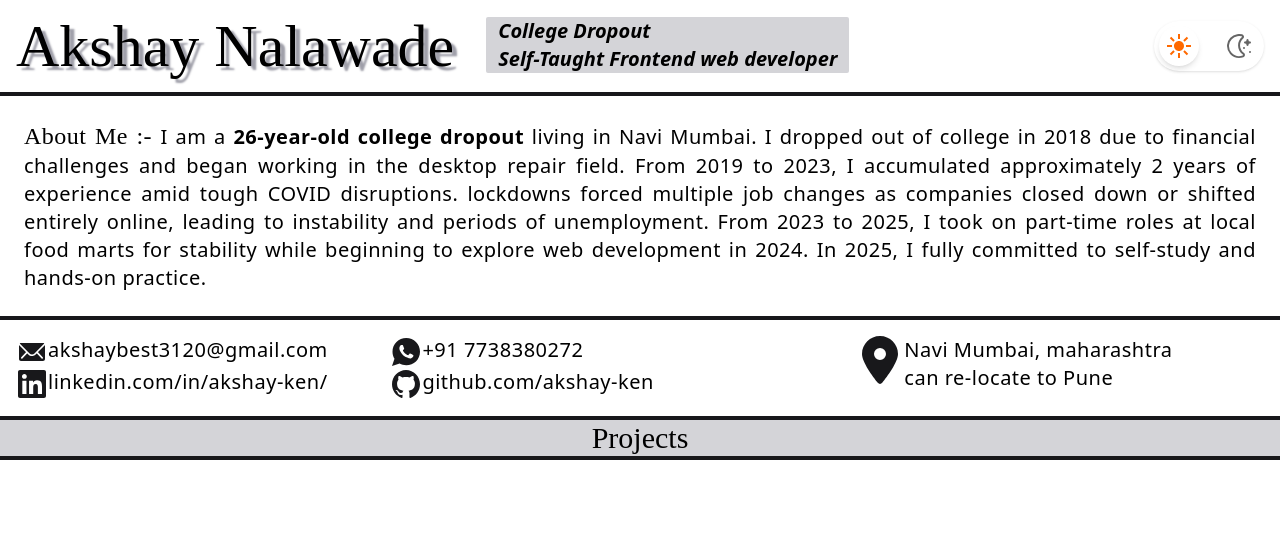
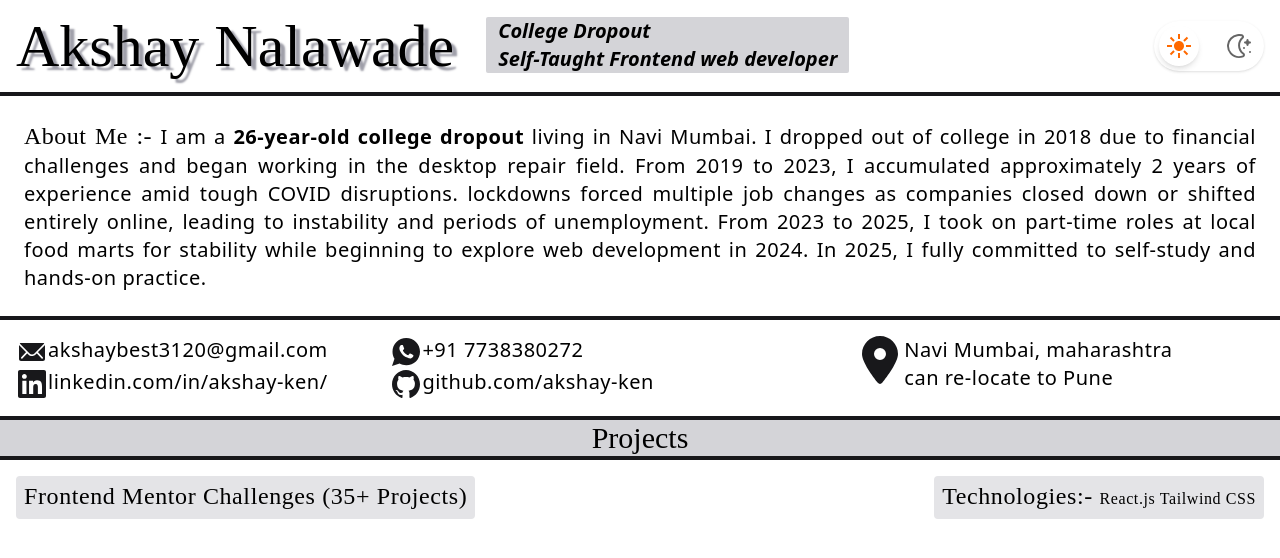
Before and after one commit to akshay-ken/Resume, a React (Vite) app: page / in a window 1280 px wide. Shown: the top 558 px of the page. Built offline with nearby package versions, Linux system fonts and the light colour scheme; a web font is replaced by a local one.

Commit message:
style: add text styling and dark mode wiht bg and variable text size

```diff
--- a/src/components/ProjectSection.jsx
+++ b/src/components/ProjectSection.jsx
@@ -4,6 +4,18 @@ export function ProjectSection() {
       <div className="font-zcool text-xl md:text-3xl border-y-4 text-center bg-zinc-300 dark:bg-zinc-600 dark:text-zinc-300 border-zinc-900 dark:border-zinc-400">
         Projects
       </div>
+
+      <section className="flex flex-col p-1 md:p-4 gap-y-2 md:gap-y-5">
+        <div className="flex flex-row justify-between font-zcool">
+          <p className="text-base md:text-2xl bg-zinc-200 dark:bg-zinc-300 dark:text-zinc-700 p-1 md:p-2 rounded-sm tracking-tighter md:tracking-wide leading-4 md:leading-6">
+            Frontend Mentor Challenges {" (35+ Projects)"}
+          </p>
+          <p className="text-base md:text-2xl bg-zinc-200 dark:bg-zinc-300 dark:text-zinc-700 p-1 md:p-2 rounded-sm tracking-tighter md:tracking-wide leading-4 md:leading-6">
+            Technologies:-{" "}
+            <span className="text-xs md:text-base">React.js Tailwind CSS</span>
+          </p>
+        </div>
+      </section>
     </section>
   );
 }
```
